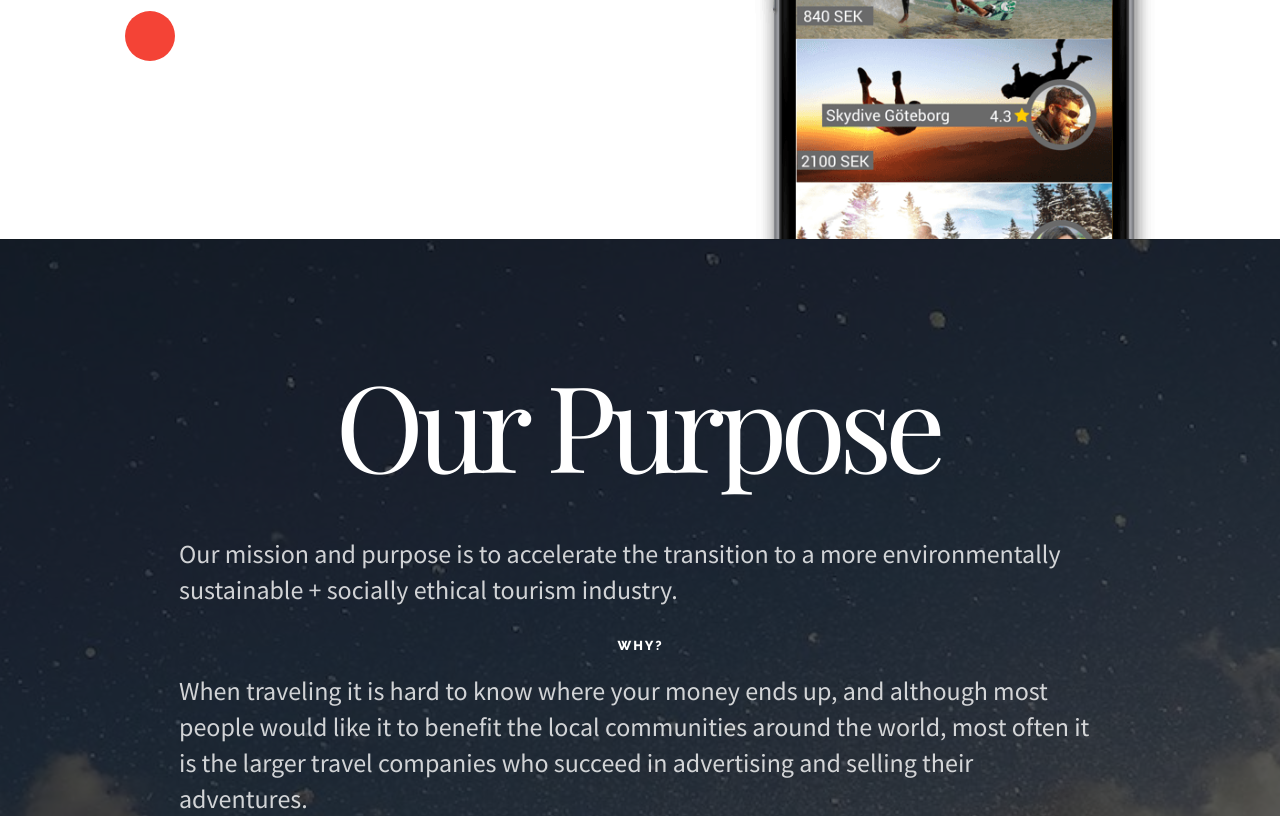
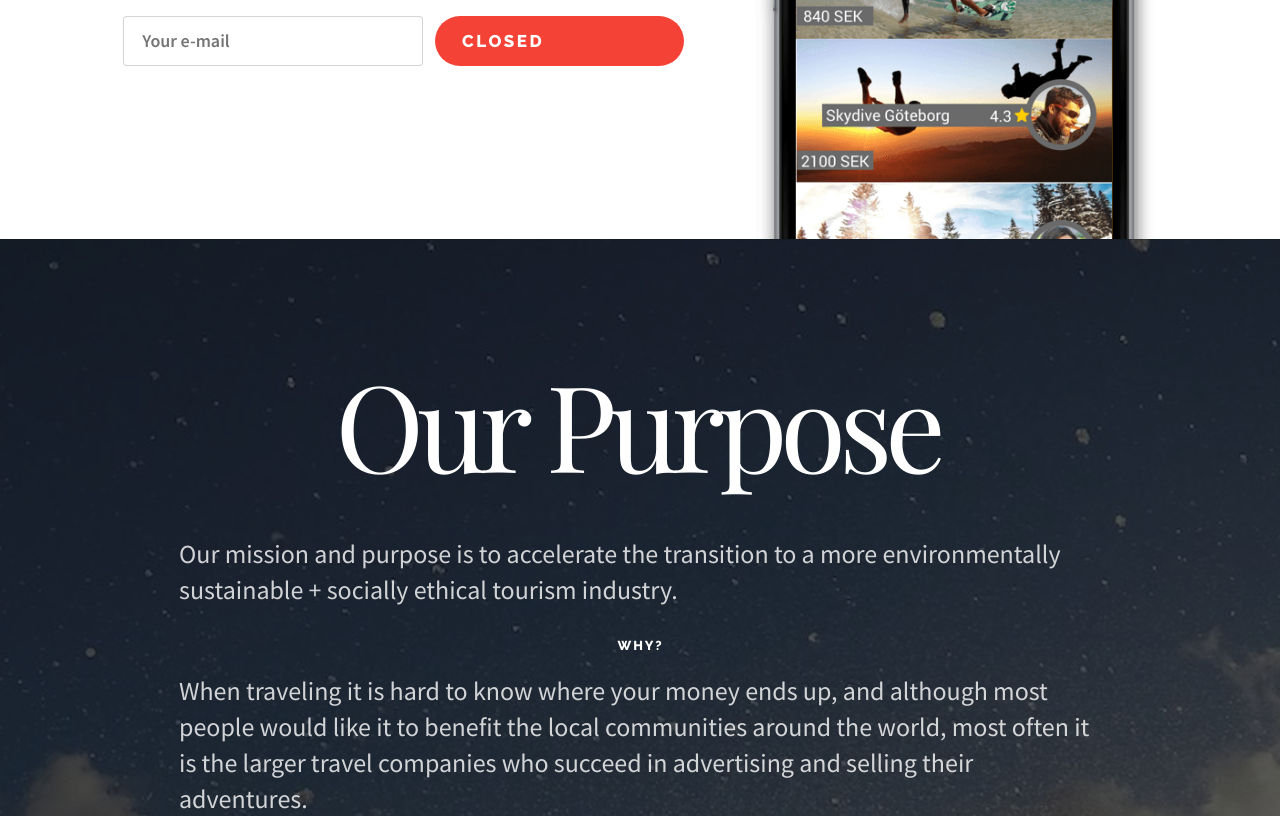
Before and after one commit to jeremyboom8/weadventureorg, a plain HTML site: page index.html in a window 1280 px wide. Shown: the part 1115-1931 px from the top of the page. Drawn offline with nearby package versions, Linux system fonts and the light colour scheme; a web font is replaced by a local one.

Commit message:
Update index.html

```diff
--- a/index.html
+++ b/index.html
@@ -195,8 +195,8 @@ Jeremy
               <div class="ae-2 fromRight"><p>Outdoor adventures powered by local people</p></div>
               <div>
                 <form id="subscribe">
-                  <value="" name="subscribe-email" id="subscribe-email" placeholder="Your e-mail" class="rounded input-38 ae-5 fromLeft"/>
-                  <value="closed" name="subscribe-submit" class="button red uppercase round ae-5 fromRight"/>
+                  <input type="email" value="" name="subscribe-email" id="subscribe-email" placeholder="Your e-mail" class="rounded input-38 ae-5 fromLeft"/>
+                  <input type="signup" value="closed" name="subscribe-submit" class="button red uppercase round ae-5 fromRight"/>
                   <label for="subscribe-email" class="subscribe-message"></label>
                 </form>
               </div>
```
